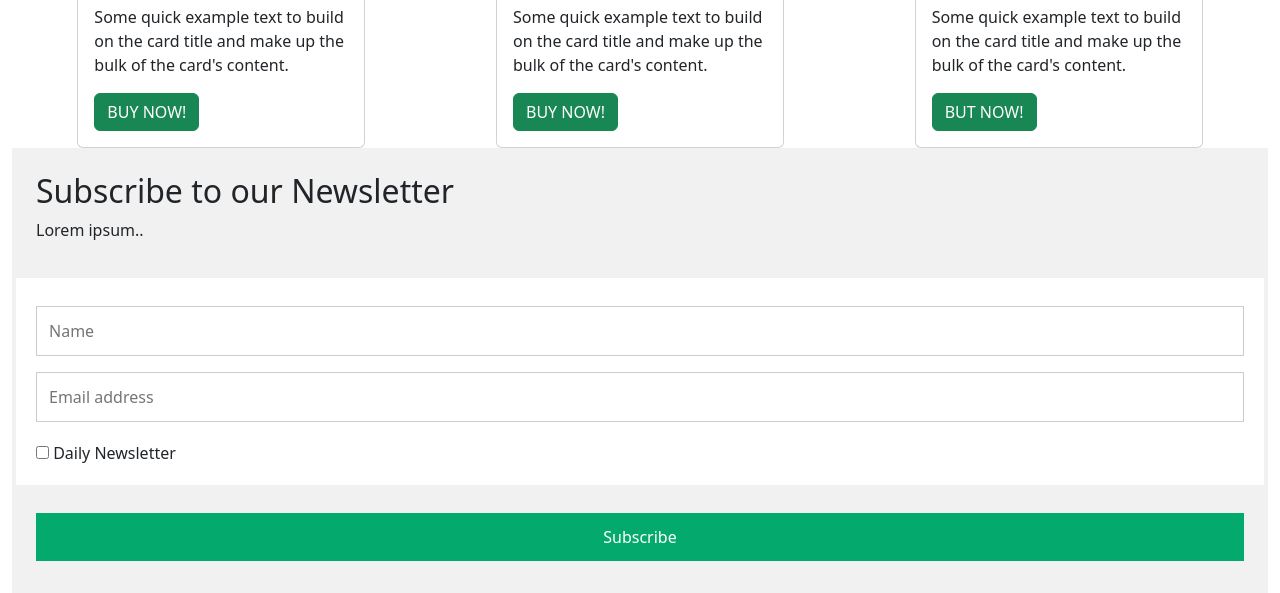
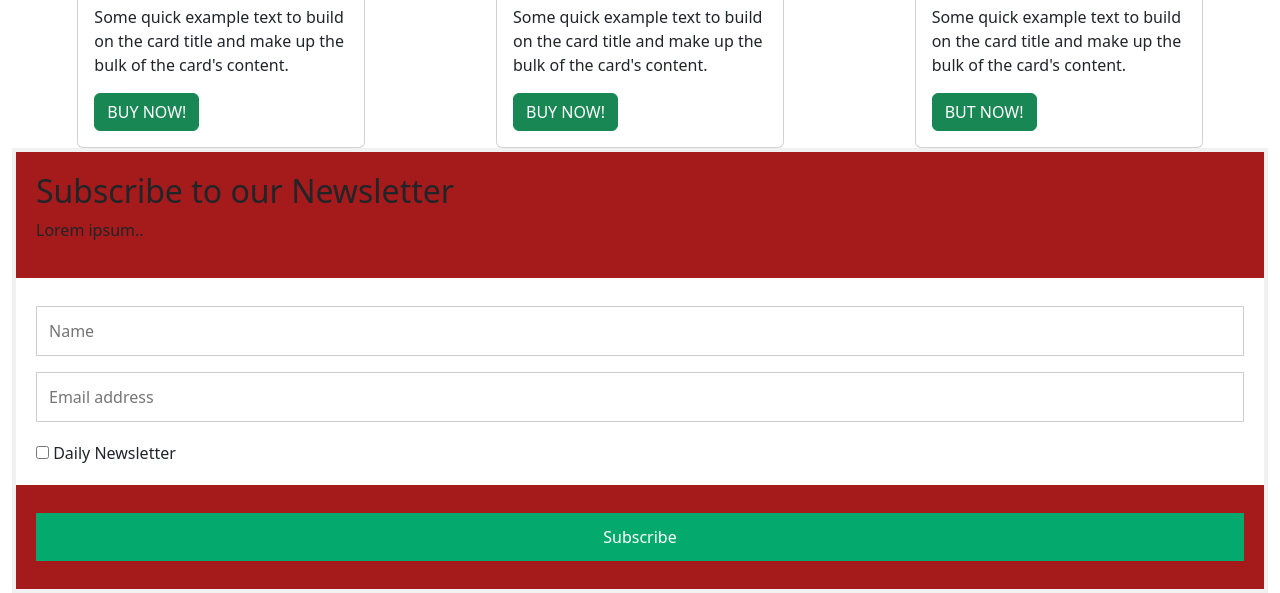
Before and after one commit to Salher01/week-43, a plain HTML site: page index.html in a window 1280 px wide. Shown: the part 850-1443 px from the top of the page. Drawn offline with nearby package versions, Linux system fonts and the light colour scheme.

Commit message:
colorchaange

```diff
--- a/css/styles.css
+++ b/css/styles.css
@@ -35,7 +35,7 @@ form {
   /* Add some padding and a grey background color to containers */
   .sign-up {
     padding: 20px;
-    background-color: #f1f1f1;
+    background-color: #a51a1a;
   }
 
   /* Style the input elements and the submit button */
```
